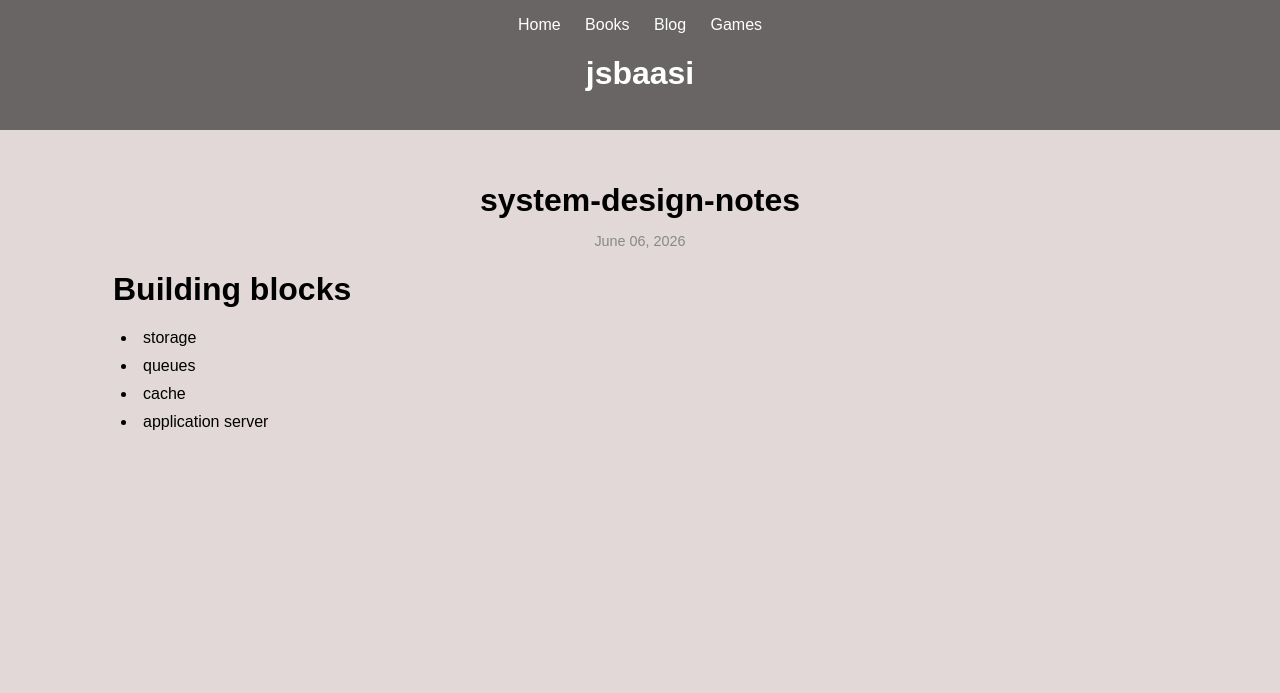
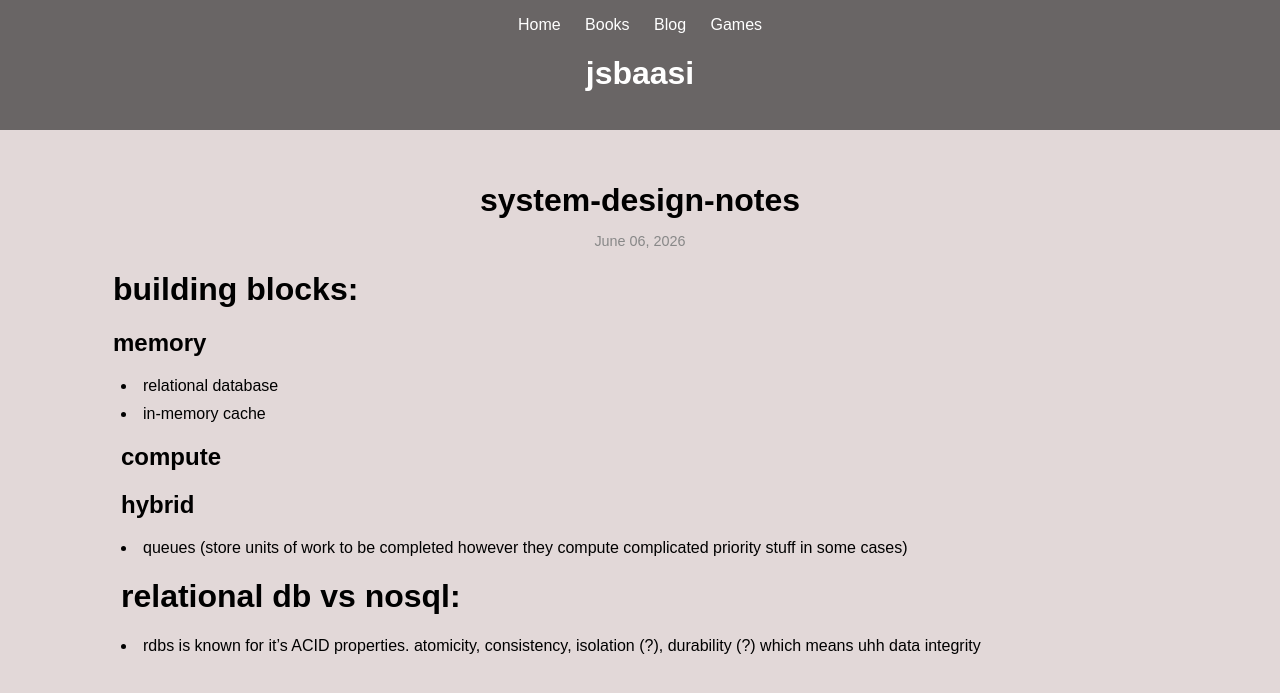
Before and after one commit to jsbaasi/jsbaasi.github.io, a Jekyll site: the page built from _posts/2026-06-06-system-design-notes.md, in a window 1280 px wide. Shown: the top 693 px of the page. Built offline with Jekyll 4.4.1, drawn with Linux system fonts in a browser that asks for light colours.

Commit message:
vault backup: 2026-06-06 14:18:17

```diff
--- a/_posts/2026-06-06-system-design-notes.md
+++ b/_posts/2026-06-06-system-design-notes.md
@@ -5,8 +5,12 @@ date: 2026-06-06 13:38:16 +0000
 categories: development
 permalink: /system-design-notes/
 ---
-# Building blocks
-- storage
-- queues
-- cache
-- application server
+# building blocks:
+## memory
+- relational database
+- in-memory cache
+## compute
+## hybrid
+- queues (store units of work to be completed however they compute complicated priority stuff in some cases)
+# relational db vs nosql:
+- rdbs is known for it's ACID properties. atomicity, consistency, isolation (?), durability (?) which means uhh data integrity
```
